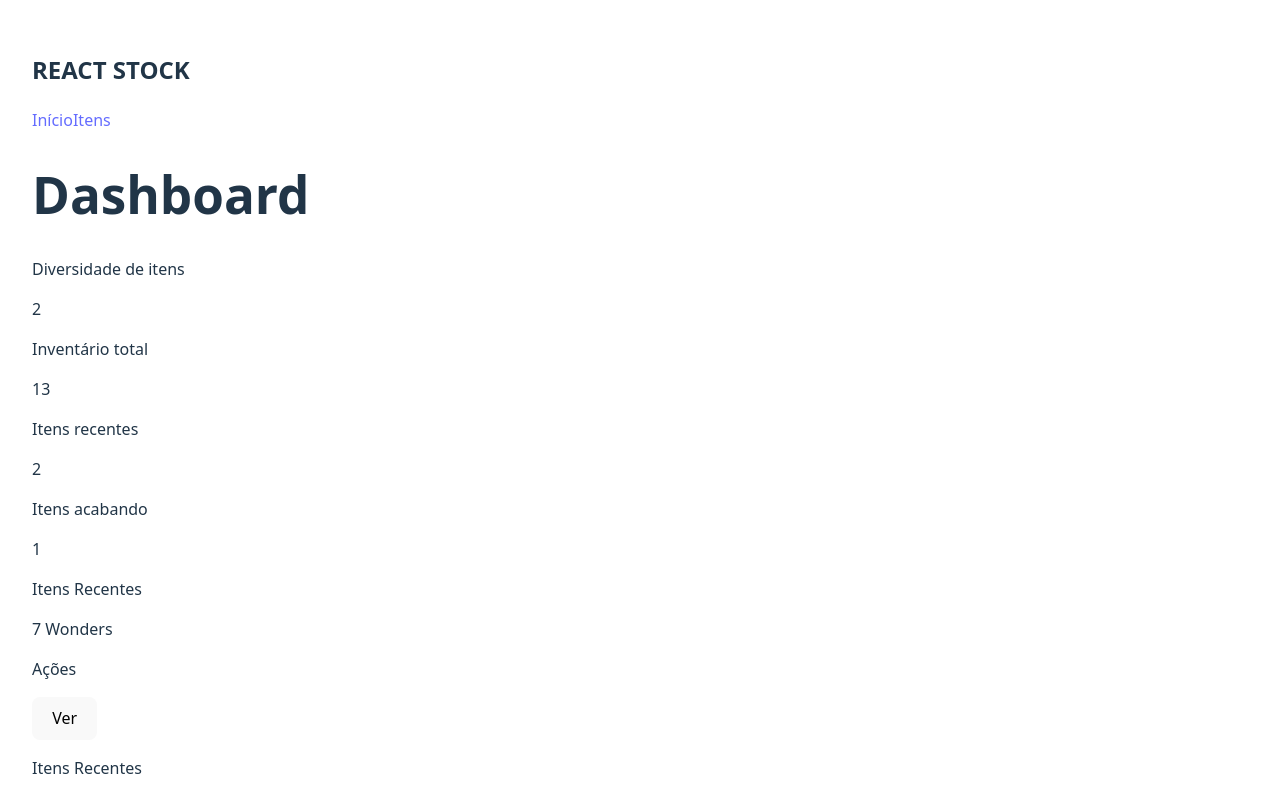
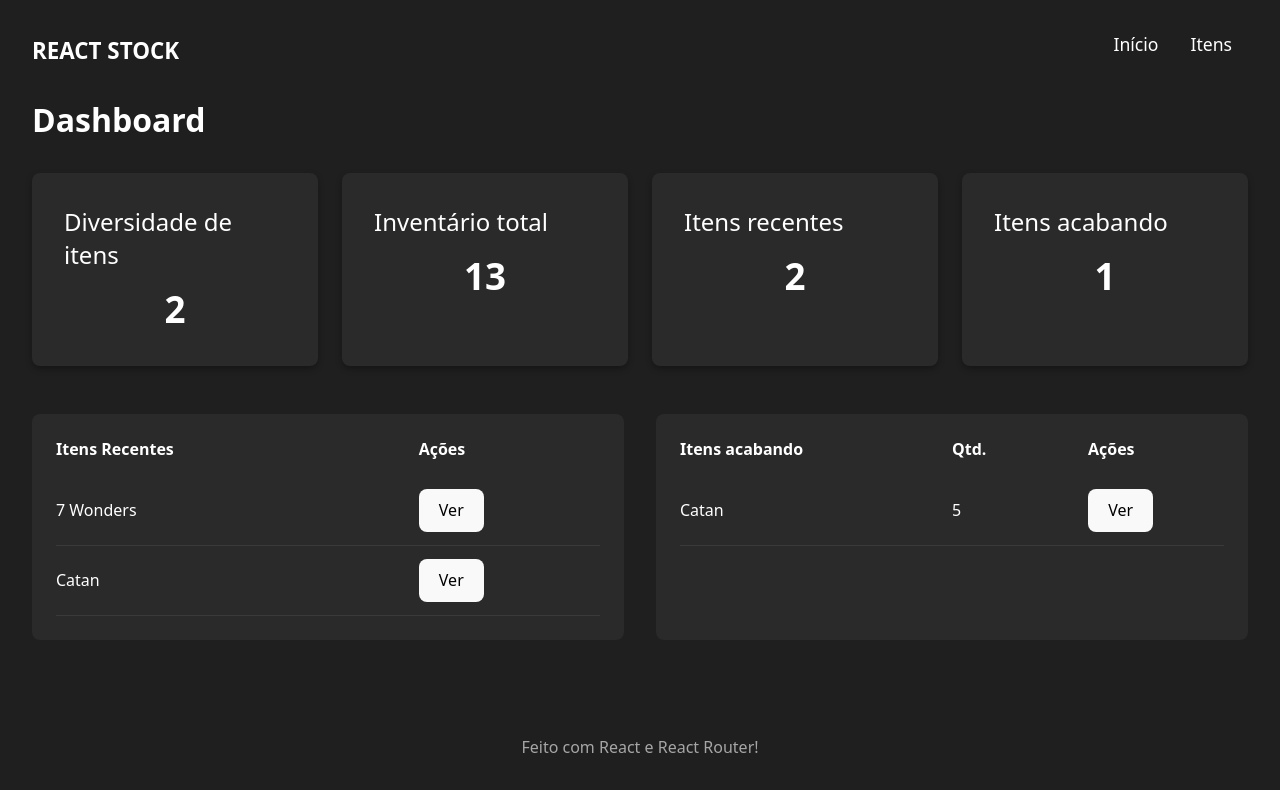
Before and after one commit to EduardoTavaress/Controle-de-Estoque, a React (Vite) app: page / in a window 1280 px wide. Shown: the top 800 px of the page. Built offline with nearby package versions, Linux system fonts and the light colour scheme.

Commit message:
adicionando estilos

```diff
--- a/src/App.jsx
+++ b/src/App.jsx
@@ -1,10 +1,9 @@
 import { RouterProvider } from "react-router-dom";
-import Home from "./pages/Home";
 import router from "./router";
 
 export default function App() {
   return (
-    <div className="app">
+    <div id="app">
       <RouterProvider router={router} />
     </div>
   );
--- a/src/components/Header.jsx
+++ b/src/components/Header.jsx
@@ -2,13 +2,13 @@ import { Link } from "react-router-dom";
 
 export default function Header () {
     return (
-        <header>
+        <header className="header">
 
             <h2>REACT STOCK</h2>
 
-            <nav>
-                <Link to="/">Início</Link>
-                <Link to="/stock-item">Itens</Link>
+            <nav className="header-nav">
+                <Link className="header-link" to="/">Início</Link>
+                <Link className="header-link" to="/stock-item">Itens</Link>
             </nav>
 
         </header>
--- a/src/index.css
+++ b/src/index.css
@@ -1,44 +1,249 @@
-:root {
-  font-family: system-ui, Avenir, Helvetica, Arial, sans-serif;
-  line-height: 1.5;
-  font-weight: 400;
-
-  color-scheme: light dark;
-  color: rgba(255, 255, 255, 0.87);
-  background-color: #242424;
-
-  font-synthesis: none;
-  text-rendering: optimizeLegibility;
-  -webkit-font-smoothing: antialiased;
-  -moz-osx-font-smoothing: grayscale;
-}
-
-a {
-  font-weight: 500;
-  color: #646cff;
-  text-decoration: inherit;
-}
-a:hover {
-  color: #535bf2;
+/* ====== RESET BÁSICO ====== */
+* {
+  margin: 0;
+  padding: 0;
+  box-sizing: border-box;
+  font-family: system-ui, sans-serif;
 }
 
 body {
-  margin: 0;
-  display: flex;
+  background-color: #1f1f1f;
+  color: #fff;
   padding: 2rem;
-  min-width: 320px;
-  min-height: 100vh;
 }
 
-.app {
-  display: grid;
-  grid-auto-flow: column;
+/* ====== HEADER ====== */
+header {
+  margin-bottom: 2rem;
+  display: flex;
+  justify-content: space-between;
 }
 
-h1 {
-  font-size: 3.2em;
-  line-height: 1.1;
+.header-link {
+  color: #fff;
+  margin: 1rem;
+  text-decoration: none;
+  font-size: 1.1rem;
 }
+
+header h1 {
+  font-size: 2.8rem;
+  font-weight: 300;
+}
+
+header h2 {
+  font-size: 1.4rem;
+  margin-top: 0.2rem;
+}
+
+/* ====== CARDS DO DASHBOARD ====== */
+.cards-container {
+  display: grid;
+  grid-template-columns: repeat(4, 1fr);
+  gap: 1.5rem;
+  margin-top: 2rem;
+  margin-bottom: 3rem;
+}
+
+.card {
+  background-color: #2a2a2a;
+  color: #fff;
+  padding: 2rem;
+  border-radius: 8px;
+  box-shadow: 0px 3px 6px rgba(0, 0, 0, 0.3);
+}
+
+.card p {
+  font-size: 1.5rem;
+
+}
+
+.card h3 {
+  font-size: 2.3rem;
+  margin-top: 0.8rem;
+  text-align: center;
+}
+
+/* ====== TABELAS ====== */
+.tables-wrapper {
+  display: flex;
+  gap: 2rem;
+  margin-top: 2rem;
+}
+
+.table-section {
+  flex: 1;
+}
+
+.table-section {
+  margin-bottom: 3rem;
+  background-color: #2a2a2a;
+  padding: 1.5rem;
+  border-radius: 8px;
+}
+
+.table-header {
+  display: grid;
+  grid-template-columns: 2fr 1fr;
+  font-weight: bold;
+  margin-bottom: 1rem;
+}
+
+.table-header-3 {
+  display: grid;
+  grid-template-columns: 2fr 1fr 1fr;
+  font-weight: bold;
+  margin-bottom: 1rem;
+}
+
+.table-row {
+  display: grid;
+  grid-template-columns: 2fr 1fr;
+  padding: 0.8rem 0;
+  border-bottom: 1px solid #3a3a3a;
+}
+
+.table-row-3 {
+  display: grid;
+  grid-template-columns: 2fr 1fr 1fr;
+  padding: 0.8rem 0;
+  border-bottom: 1px solid #3a3a3a;
+}
+
+.table-row span,
+.table-row-3 span {
+  display: flex;
+  align-items: center;
+}
+
+/* ====== BOTÕES ====== */
+button {
+  padding: 0.4rem 1rem;
+  border-radius: 6px;
+  border: none;
+  background-color: #f0f0f0;
+  color: #000;
+  cursor: pointer;
+  font-size: 0.9rem;
+  transition: 0.2s;
+}
+
+button:hover {
+  background-color: #dcdcdc;
+}
+
+
+/* ====== STOCK ITEMS HEADER ====== */
+.header-link-stock {
+  color: #fff;
+  text-decoration: none;
+  font-size: 1.1rem;
+  margin-right: 1rem;
+  margin-bottom: 1rem;
+}
+
+.header-link-stock:hover {
+  border-bottom: #1b63db 2px solid;
+  color: #747bff;
+}
+
+.stock-title {
+  font-size: 2.5rem;
+  font-weight: 300;
+  margin-bottom: 1rem;
+}
+
+.stock-table {
+  width: 100%;
+  margin-top:3rem;
+  border-collapse: separate; /* para espaçamento entre linhas */
+  border-spacing: 0 1rem; /* espaçamento entre as linhas */
+  background-color: #2a2a2a;
+  border-radius: 8px;
+  overflow: hidden;
+}
+
+.stock-table thead {
+  background-color: #1f1f1f;
+}
+
+.stock-table th,
+.stock-table td {
+  padding: 1rem;
+  text-align: left;
+  vertical-align: middle;
+}
+
+.stock-table th {
+  font-weight: bold;
+  color: #ddd;
+}
+
+.stock-table tbody tr {
+  background-color: #1c1c1c;
+  border-radius: 8px;
+}
+
+.stock-table tbody tr:hover {
+  background-color: #333;
+}
+
+.actions {
+  display: flex;
+  gap: 0.5rem;
+}
+
+.btn-view {
+  background: #2d7dff;
+  border: none;
+  padding: 0.4rem 1rem;
+  border-radius: 6px;
+  color: white;
+  cursor: pointer;
+
+
+}
+
+.btn-update {
+  background: #ffffff;
+  border: none;
+  padding: 0.4rem 1rem;
+  border-radius: 6px;
+  cursor: pointer;
+  margin-left: 1rem;
+  margin-right: 1rem;
+}
+
+.btn-delete {
+  background: #d93636;
+  border: none;
+  padding: 0.4rem 1rem;
+  border-radius: 6px;
+  color: white;
+  cursor: pointer;
+}
+
+.btn-view:hover {
+  background: #1b63db;
+}
+
+.btn-update:hover {
+  background: #e6e6e6;
+}
+
+.btn-delete:hover {
+  background: #b92f2f;
+}
+
+
+
+/* ====== RODAPÉ ====== */
+footer {
+  text-align: center;
+  margin-top: 3rem;
+  opacity: 0.6;
+}
+
 
 button {
   border-radius: 8px;
@@ -47,7 +252,7 @@ button {
   font-size: 1em;
   font-weight: 500;
   font-family: inherit;
-  background-color: #1a1a1a;
+  background-color: #ffffff;
   cursor: pointer;
   transition: border-color 0.25s;
 }
--- a/src/pages/AllItens.jsx
+++ b/src/pages/AllItens.jsx
@@ -4,37 +4,40 @@ import data from '../database.json';
 export default function AllItems() {
     return (
        <div>
+            <table className="stock-table">
+                <thead>
+                    <tr>
+                        <th>ID</th>
+                        <th>Nome</th>
+                        <th>Em estoque</th>
+                        <th>Categoria</th>
+                        <th>Ações</th>
+                    </tr>
+                </thead>
+
+         <tbody>
             {data.map(item => (
-                <div key={item.id}>
-                    <ul>
-                        <li>ID</li>
-                        <p>{item.id}</p>
-
-                        <li>Nome</li>
-                        <p>{item.name}</p>
-
-                        <li>Em estoque</li>
-                        <p>{item.quantity}</p>
-
-                        <li>Categoria</li>
-                        <p>{item.category}</p>
-
-
-                        <li>Ações</li>
-                        <div>
+                <tr key={item.id}>
+                    <td>{item.id}</td>
+                    <td>{item.name}</td>
+                    <td>{item.quantity}</td>
+                    <td>{item.category}</td>
+                    <td>
+                        <div className="action">
                              <Link to={`/stock-item/ver/${item.id}`}>
-                                <button>Ver</button>
+                                <button className='btn-view'>Ver</button>
                             </Link>
 
-                            <button>Atualizar</button>
-                            <button>Excluir</button>
+                            <button className='btn-update'>Atualizar</button>
+                            <button className='btn-delete'>Excluir</button>
                         </div>
 
-                    </ul>
-                </div>
+                    </td>
+                </tr>
 
             ))}
-
+            </tbody>
+           </table>
        </div>
     );
 }
--- a/src/pages/Home.jsx
+++ b/src/pages/Home.jsx
@@ -6,86 +6,106 @@ export default function Home() {
 
   const navigate = useNavigate();
 
+  // Cálculos
+  const diversidade = data.length;
+  const inventarioTotal = data.reduce((total, item) => total + item.quantity, 0);
+
+  const itensRecentes = data.filter(item => {
+    const days = 7;
+    const hoje = new Date();
+    const dataItem = new Date(item.createdAt);
+    const diff = (hoje - dataItem) / (1000 * 60 * 60 * 24);
+    return diff <= days;
+  });
+
+  const itensAcabando = data.filter(item => item.quantity < 6);
+
   return (
-
     <div>
 
       <Header />
 
       <h1>Dashboard</h1>
 
-      <section>
-        {data.map(item => (
-          <div key={item.id}>
+      {/* ==== CARDS DO TOPO ==== */}
+      <div className="cards-container">
 
-        <div>
+        <div className="card">
           <p>Diversidade de itens</p>
-            <span>{data.length}</span>
-        </div>
-        <div>
-            <p>Inventário total</p>
-            <span>{data.reduce((total, item) => total + item.quantity, 0)}</span>
-        </div>
-        <div>
-            <p>Itens recentes</p>
-            <span>{data.filter(item => {
-              const days = 7; // Defina o número de dias para considerar como "recente"
-              const hoje = new Date();
-              const dataItem = new Date(item.createdAt);
-              const diff = (hoje - dataItem) / (1000 * 60 * 60 * 24);
-              return diff <= days;
-            }).length}</span>
-        </div>
-        <div>
-            <p>Itens acabando</p>
-            <span>{data.filter(item => item.quantity < 6).length}</span>
+          <h3>{diversidade}</h3>
         </div>
 
-        <div>
-          {data.filter(item => {
-            const days = 7;
-            const hoje = new Date();
-            const dataItem = new Date(item.createdAt);
-            const diff = (hoje - dataItem) / (1000 * 60 * 60 * 24);
-            return diff <= days;
-          }).map(item => (
-            <div key={item.id}>
+        <div className="card">
+          <p>Inventário total</p>
+          <h3>{inventarioTotal}</h3>
+        </div>
 
-              <p>Itens Recentes</p>
+        <div className="card">
+          <p>Itens recentes</p>
+          <h3>{itensRecentes.length}</h3>
+        </div>
+
+        <div className="card">
+          <p>Itens acabando</p>
+          <h3>{itensAcabando.length}</h3>
+        </div>
+
+      </div>
+
+      {/* ==== TABELA 1: ITENS RECENTES ==== */}
+
+      <div className="tables-wrapper">
+
+      <div className="table-section">
+
+        <div className="table-header">
+          <span>Itens Recentes</span>
+          <span>Ações</span>
+        </div>
+
+        {itensRecentes.map(item => (
+          <div className="table-row" key={item.id}>
             <span>{item.name}</span>
 
-              <p>Ações</p>
-
+            <span>
               <button onClick={() => navigate(`/stock-item/ver/${item.id}`)}>
                 Ver
               </button>
+            </span>
+          </div>
+        ))}
 
       </div>
-          ))}
+
+      {/* ==== TABELA 2: ITENS ACABANDO ==== */}
+      <div className="table-section">
+
+        <div className="table-header-3">
+          <span>Itens acabando</span>
+          <span>Qtd.</span>
+          <span>Ações</span>
         </div>
 
-        <div>
-          {data.filter(item => item.quantity < 6).map(item => (
-            <div key={item.id}>
-            <p>Itens Acabando</p>
+        {itensAcabando.map(item => (
+          <div className="table-row-3" key={item.id}>
             <span>{item.name}</span>
-
-            <p>Qtd.</p>
             <span>{item.quantity}</span>
 
-            <p>Ações</p>
-
+            <span>
               <button onClick={() => navigate(`/stock-item/ver/${item.id}`)}>
                 Ver
               </button>
-
+            </span>
           </div>
         ))}
+
         </div>
 
       </div>
-        ))}
-      </section>
+
+      <footer>
+        Feito com React e React Router!
+      </footer>
     </div>
   );
 }
--- a/src/pages/StockItem.jsx
+++ b/src/pages/StockItem.jsx
@@ -4,21 +4,20 @@ import Header from "../components/Header";
 export default function StockItem() {
 
 
-    function handleAllItems() {
-        // Lógica para exibir todos os items
-
-    }
-
   return (
     <div>
       <Header />
 
       <section>
-        <h1>Stock Item </h1>
-        <div>
-            <Link to="todos-os-items">Todos os Items</Link>
-            <Link to="novo-item">Novo Item</Link>
-        </div>
+        <h1 className="stock-title">Stock Item </h1>
+
+
+        <nav className="stock-nav">
+            <Link className="header-link-stock" to="todos-os-items">Todos os Items</Link>
+            <Link className="header-link-stock" to="novo-item">Novo Item</Link>
+        </nav>
+
+<hr />
         <div>
 
             <Outlet />
```
Lines whose indentation alone changed are shown as unchanged.
